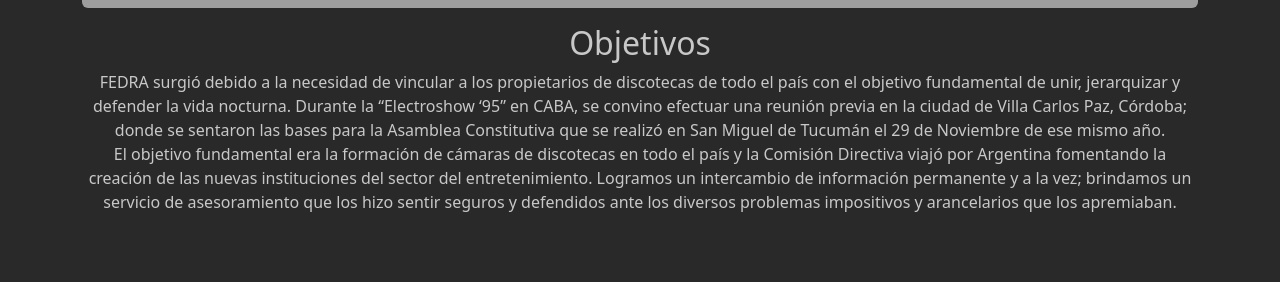
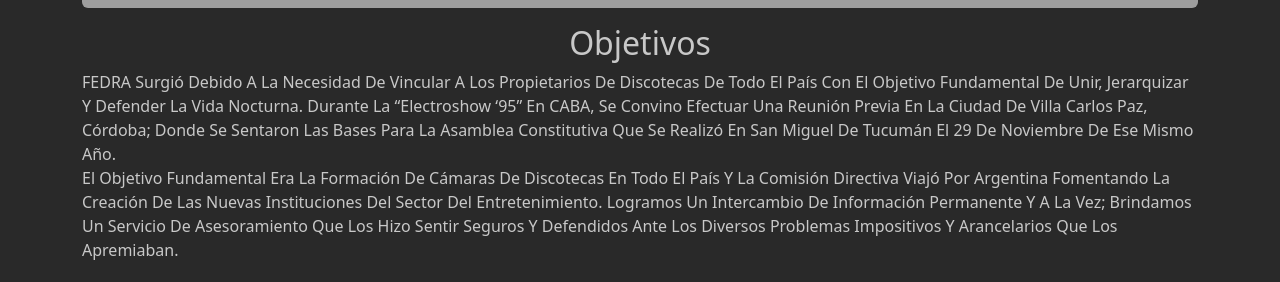
Before and after one commit to Luno-Dev/Fedra-Front-End, a Next.js app: page /constitucion in a window 1280 px wide. Shown: the part 668-950 px from the top of the page. Built offline with nearby package versions, Linux system fonts and the light colour scheme; grey boxes are pictures that could not be loaded.

Commit message:
se acomoda el texto

```diff
--- a/src/pages/constitucion.jsx
+++ b/src/pages/constitucion.jsx
@@ -15,7 +15,7 @@
             className="imgBanner w-100 rounded my-3"
             />
           <h2>Objetivos</h2>
-          <p className="text-center">
+          <p className="text-capitalize">
             FEDRA surgió debido a la necesidad de vincular a los propietarios de
             discotecas de todo el país con el objetivo fundamental de unir,
             jerarquizar y defender la vida nocturna. Durante la “Electroshow
```
